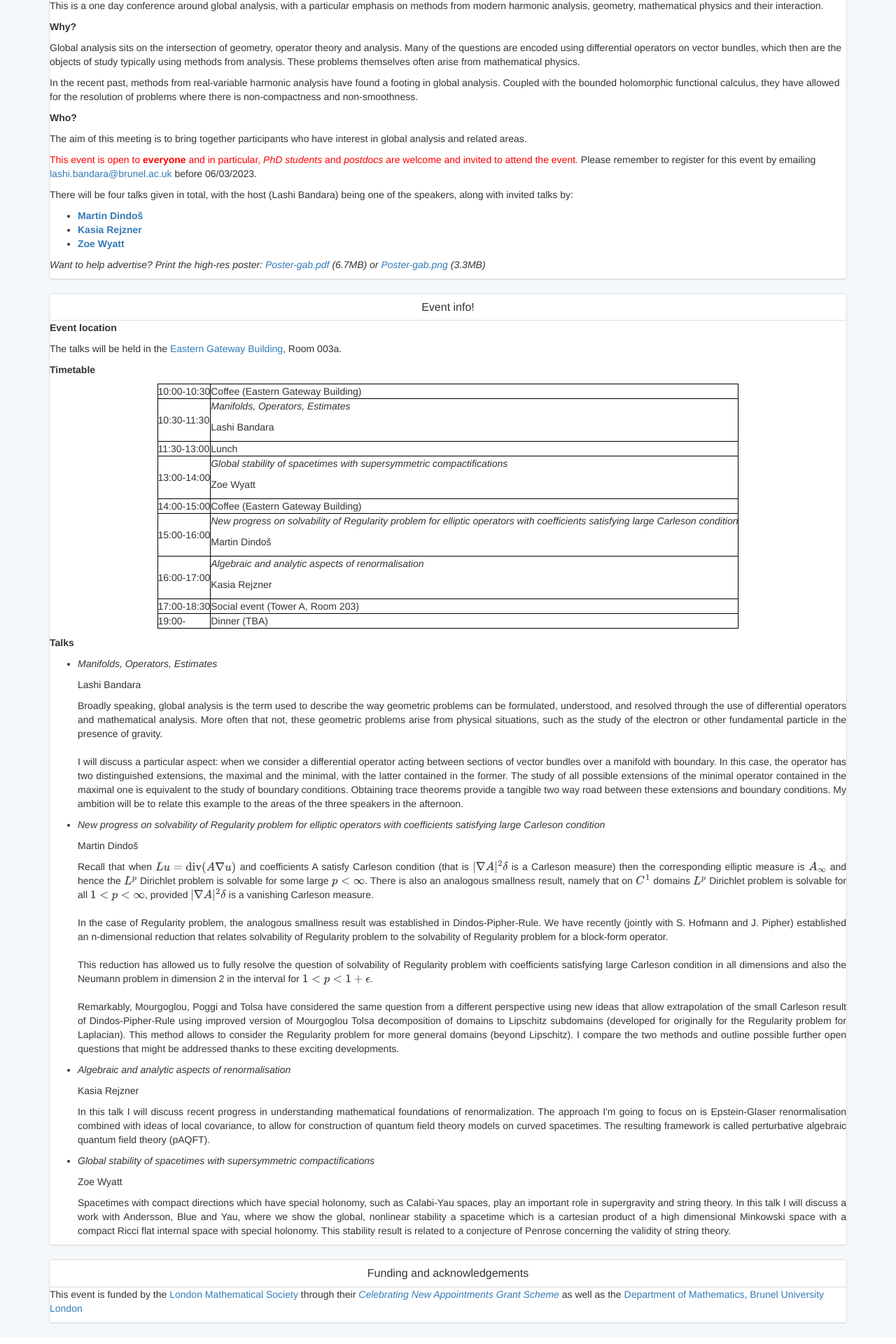
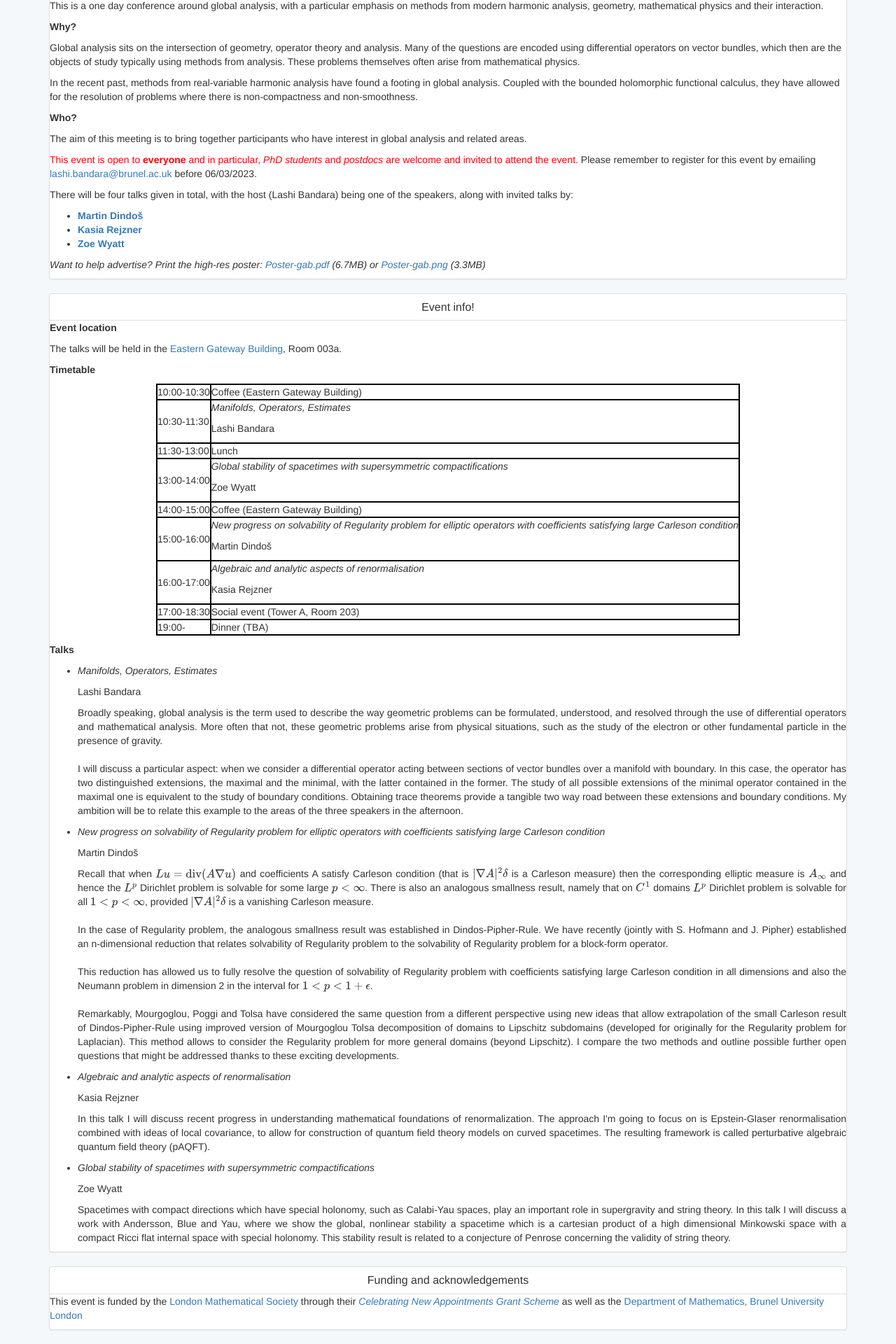
Before and after one commit to lashi-bandara/lashi-bandara.github.io, a Jekyll site: the page built from toc/outreach/events/geometryanalysisbrunel.html, in a window 1280 px wide. Shown: the part 1740-3660 px from the top of the page at 70% size. Built offline with Jekyll 4.4.1, drawn with Linux system fonts in a browser that asks for light colours.

Commit message:
table thicken line

```diff
--- a/toc/outreach/events/geometryanalysisbrunel.html
+++ b/toc/outreach/events/geometryanalysisbrunel.html
@@ -88,7 +88,7 @@ The talks will be held in the <a target="_blank" rel="noopener" href="https://ww
 <p><b> Timetable </b></p>
 <style>
 table, th, td {
-  border: 1px solid black;
+  border: 2px solid black;
 }
 </style>
 <center>
```
